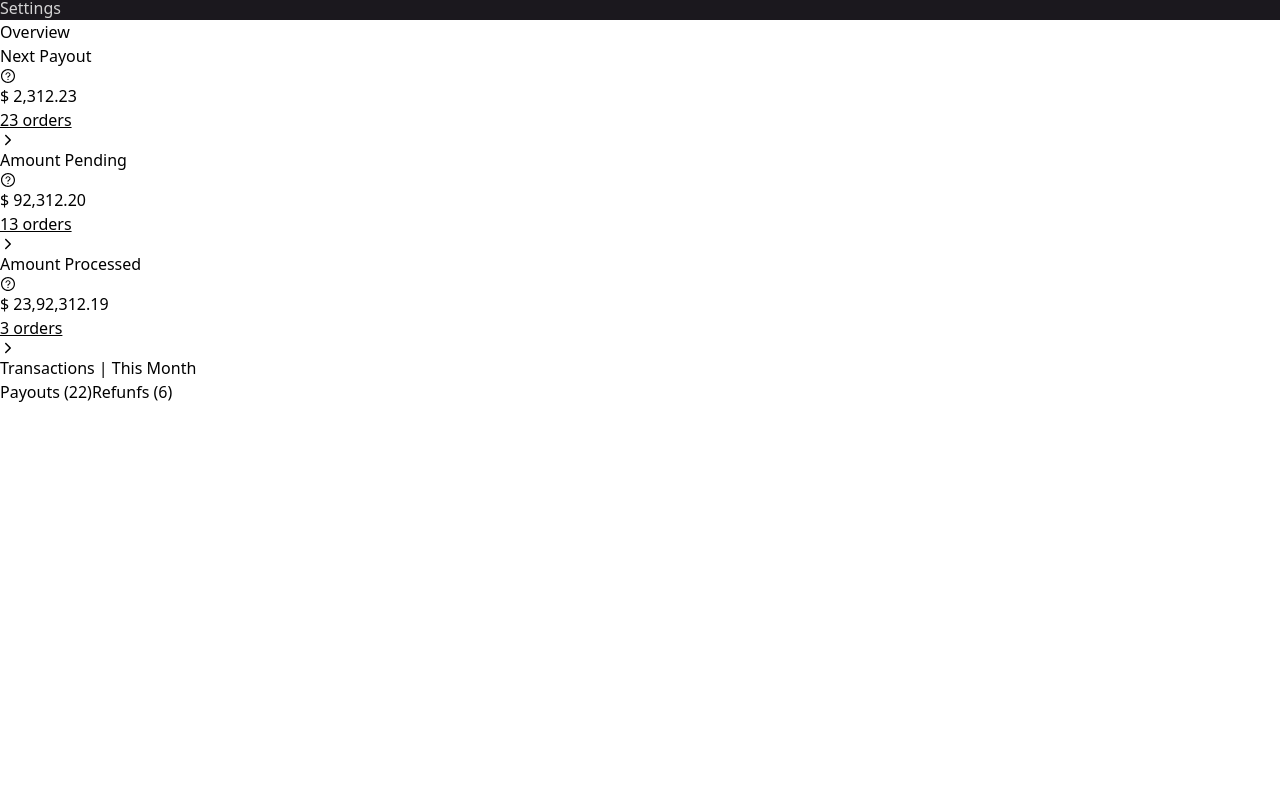
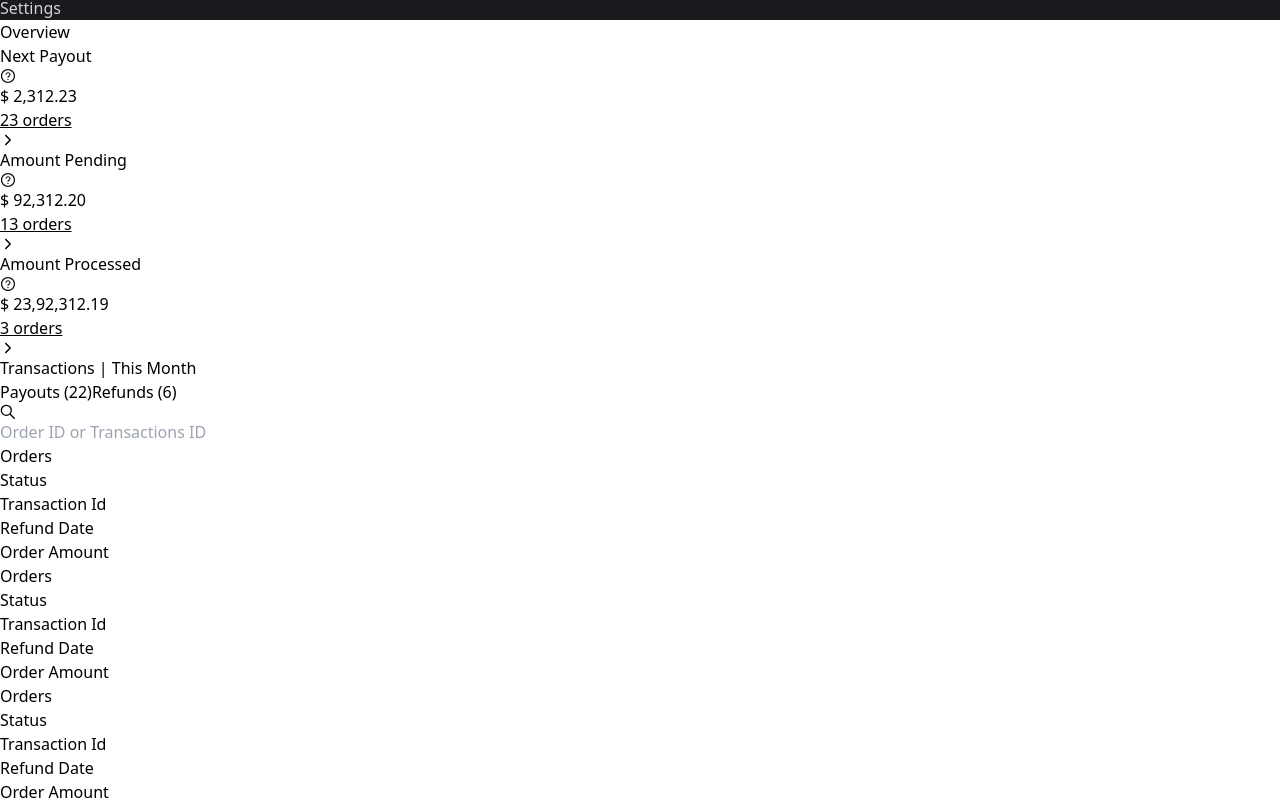
Before and after one commit to KashyapDas/Dukaan-Dashboard-Clone, a React (Vite) app: page / in a window 1280 px wide. Shown: the part 477-1281 px from the top of the page. Before the commit the page ends 881 px from the top, so only its background shows below. Built offline with nearby package versions, Linux system fonts and the light colour scheme.

Commit message:
making an json file and then fecth data from it

```diff
--- a/src/App.jsx
+++ b/src/App.jsx
@@ -39,8 +39,6 @@ function App() {
       <Overview/>
       {/* Transaction Section */}
       <Transaction/>
-      {/* Orders Sections */}
-
     </div>
   );
 }
--- a/src/components/Orders.jsx
+++ b/src/components/Orders.jsx
@@ -1,11 +1,69 @@
-import React from 'react'
+import React from "react";
+import { GrSearch } from "react-icons/gr";
 
 function Orders() {
   return (
-    <div>
+    <div className=" h-screen w-screen flex flex-col gap-y-4 mt-5">
+      <div className="flex items-center w-[60vw] bg-white rounded-md ml-2 border-2 border-solid border-black">
+        <GrSearch className=" bg-white text-xl rounded-md ml-2" />
+        <input
+          className="w-full p-2 rounded-md"
+          type="text"
+          name="orderSearch"
+          id="orderSearch"
+          placeholder="Order ID or Transactions ID"
+        />
+      </div>
+
+      <div className="w-full overflow-x-auto ml-2">
+
+        <div className="min-w-[800px]">
+
+          <div className="grid grid-cols-5 gap-4 mb-3">
+            <h1 className="text-xl truncate ">Orders</h1>
+            <h1 className="text-xl truncate ">Status</h1>
+            <h1 className="text-xl truncate ">Transaction Id</h1>
+            <h1 className="text-xl truncate ">Refund Date</h1>
+            <h1 className="text-xl truncate ">Order Amount</h1>
+          </div>
+
+        {/* Map the json */}
+          <div className="grid grid-cols-5 gap-4">
+            <h1 className="text-md truncate ">Orders</h1>
+            <h1 className="text-md truncate ">Status</h1>
+            <h1 className="text-md truncate ">Transaction Id</h1>
+            <h1 className="text-md truncate ">Refund Date</h1>
+            <h1 className="text-md truncate ">Order Amount</h1>
+          </div>
+          <div className="grid grid-cols-5 gap-4">
+            <h1 className="text-md truncate ">Orders</h1>
+            <h1 className="text-md truncate ">Status</h1>
+            <h1 className="text-md truncate ">Transaction Id</h1>
+            <h1 className="text-md truncate ">Refund Date</h1>
+            <h1 className="text-md truncate ">Order Amount</h1>
+          </div>
+
+
+        </div>
+
+      </div>
+
+
+
+
 
     </div>
-  )
+  );
 }
 
-export default Orders
+export default Orders;
+
+{
+  /* <div className='flex gap-x-9 '>
+                <h1 className='text-md  bg-yellow-400'>Orders</h1>
+                <h1 className='text-md'>Status</h1>
+                <h1 className='text-md'>Trasaction Id</h1>
+                <h1 className='text-md'>Refund Date</h1>
+                <h1 className='text-md'>Order Amount</h1>
+            </div> */
+}
--- a/src/components/Transaction.jsx
+++ b/src/components/Transaction.jsx
@@ -1,13 +1,18 @@
 import React from 'react'
+import Orders from './Orders'
 
 function Transaction() {
   return (
-    <div className='w-screen h-screen bg-red-200 pl-1 flex flex-col gap-y-2'>
-       <h1 className='bg-yellow-100 text-2xl mt-2 font-ligth p-2'>Transactions | This Month </h1>
-       <div className='flex gap-x-3'>
-        <button className='bg-slate-200 hover:bg-blue-950 hover:text-white p-1 px-6 text-center text-lg font-semibold rounded-full'>Payouts (22)</button>
-        <button className='bg-slate-200 hover:bg-blue-950 hover:text-white p-1 px-6 text-center text-lg font-semibold rounded-full'>Refunfs (6)</button>
+    <div className='w-screen bg-red- flex flex-col gap-y-2'>
+
+       <h1 className='text-2xl mt-2 font-ligth p-2'>Transactions | This Month </h1>
+       <div className='flex gap-x-5 ml-2'>
+        <button className='bg-slate-200 hover:bg-blue-950 hover:text-white p-1 px-5 text-center text-lg font-semibold rounded-full'>Payouts (22)</button>
+        <button className='bg-slate-200 hover:bg-blue-950 hover:text-white p-1 px-6 text-center text-lg font-semibold rounded-full'>Refunds (6)</button>
        </div>
+      {/* Orders Sections */}
+      <Orders/>
+
     </div>
   )
 }
```
Also changed, not shown: src/JsonData/data.json (added, +51 -0 lines).
